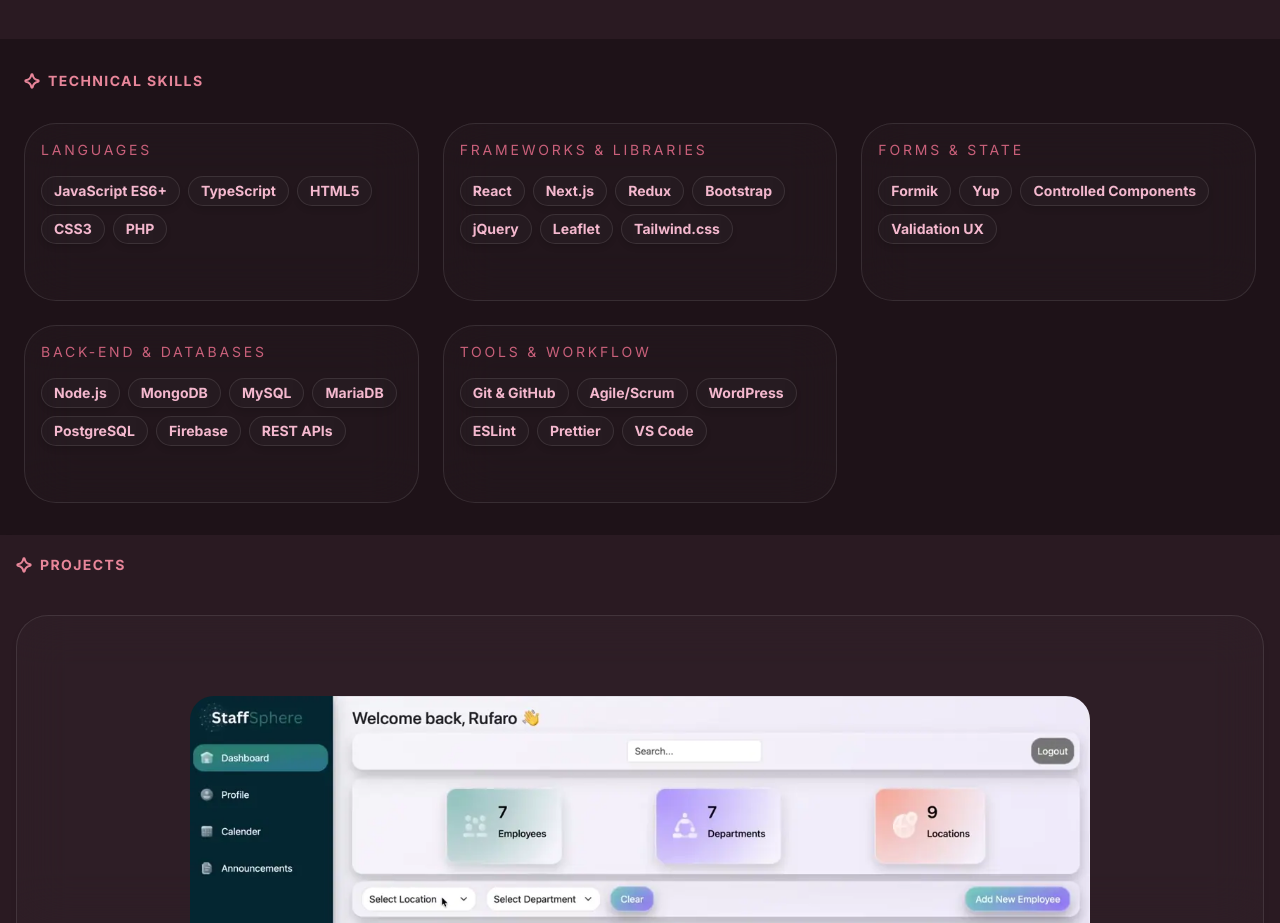
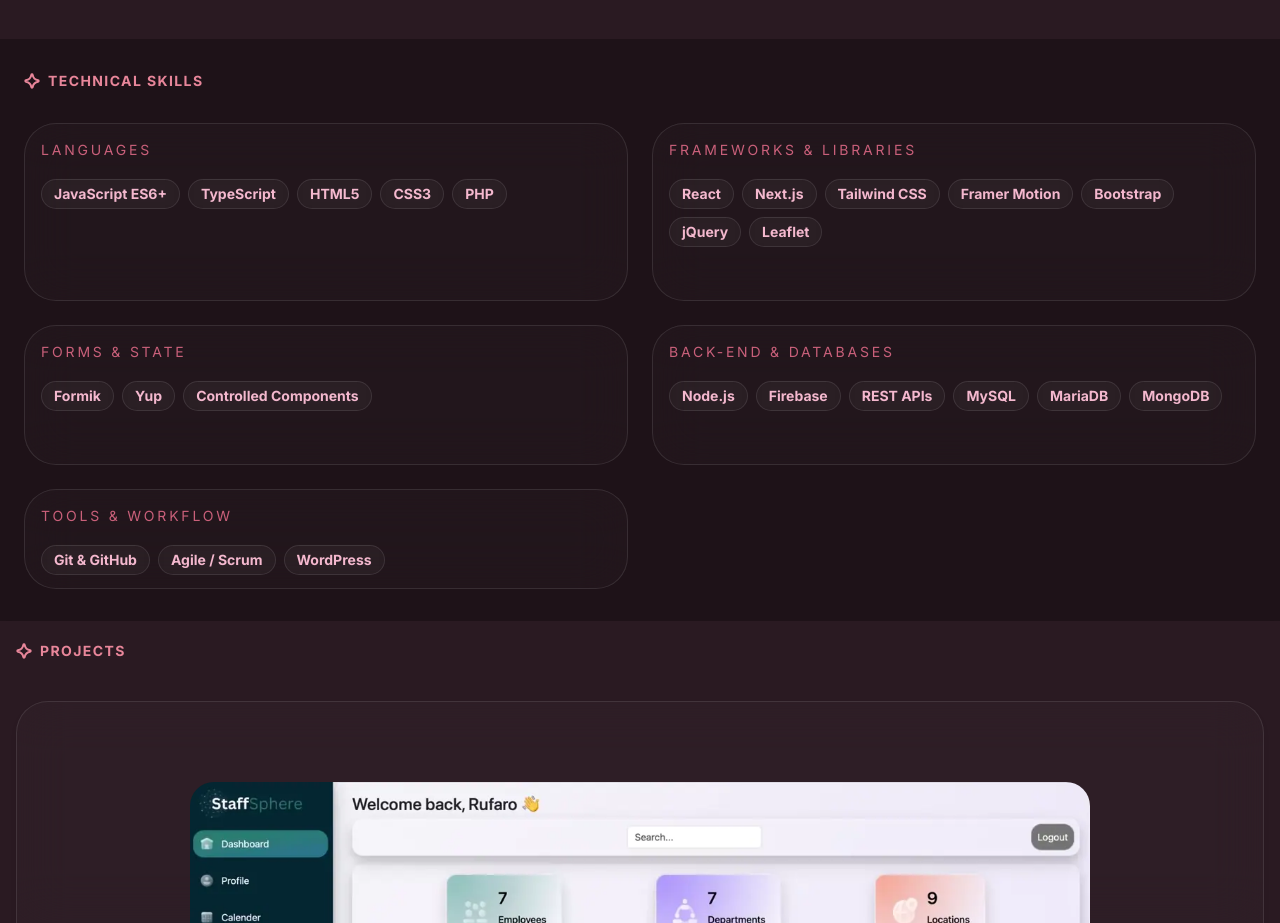
Before and after one commit to rufaro-ndhlovu/PortfolioWebsite, a Next.js app: page / in a window 1280 px wide. Shown: the part 1253-2176 px from the top of the page. Built offline with nearby package versions, Linux system fonts and the light colour scheme; a web font is replaced by a local one.

Commit message:
feat: enhance Skills section with detailed skill cards including usage and snippets

```diff
--- a/app/data/skills.ts
+++ b/app/data/skills.ts
@@ -2,6 +2,8 @@ export type SkillCategory = {
   title: string;
   skills: {
     name: string;
+    usedIn: string[];
+    snippet: string;
   }[];
 };
 
@@ -9,59 +11,146 @@ export const skillCategories: SkillCategory[] = [
   {
     title: "Languages",
     skills: [
-      { name: "JavaScript ES6+" },
-      { name: "TypeScript" },
-      { name: "HTML5" },
-      { name: "CSS3" },
-      { name: "PHP" },
+      {
+        name: "JavaScript ES6+",
+        usedIn: ["Gazetteer", "Company Directory V1"],
+        snippet: "async function fetchData() {}",
+      },
+      {
+        name: "TypeScript",
+        usedIn: ["Company Directory V2", "Portfolio"],
+        snippet: "interface Props { id: string }",
+      },
+      {
+        name: "HTML5",
+        usedIn: ["All projects"],
+        snippet: "<section aria-label='skills'>",
+      },
+      {
+        name: "CSS3",
+        usedIn: ["All projects"],
+        snippet: "@keyframes drift { ... }",
+      },
+      {
+        name: "PHP",
+        usedIn: ["Gazetteer", "Company Directory V1"],
+        snippet: "<?php echo $data; ?>",
+      },
     ],
   },
-
   {
     title: "Frameworks & Libraries",
     skills: [
-      { name: "React" },
-      { name: "Next.js" },
-      { name: "Redux" },
-      { name: "Bootstrap" },
-      { name: "jQuery" },
-      { name: "Leaflet" },
-      { name: "Tailwind.css" },
+      {
+        name: "React",
+        usedIn: ["Company Directory V2", "Portfolio"],
+        snippet: "const [state, setState] = useState()",
+      },
+      {
+        name: "Next.js",
+        usedIn: ["Company Directory V2", "Portfolio"],
+        snippet: "export default function Page() {}",
+      },
+      {
+        name: "Tailwind CSS",
+        usedIn: ["Portfolio"],
+        snippet: "className='flex gap-4 items-center'",
+      },
+      {
+        name: "Framer Motion",
+        usedIn: ["Portfolio"],
+        snippet: "whileInView={{ opacity: 1 }}",
+      },
+      {
+        name: "Bootstrap",
+        usedIn: ["Gazetteer", "Company Directory V1"],
+        snippet: "className='container-fluid'",
+      },
+      {
+        name: "jQuery",
+        usedIn: ["Gazetteer", "Company Directory V1"],
+        snippet: "$('.modal').fadeIn()",
+      },
+      {
+        name: "Leaflet",
+        usedIn: ["Gazetteer"],
+        snippet: "L.tileLayer(url).addTo(map)",
+      },
     ],
   },
-
   {
     title: "Forms & State",
     skills: [
-      { name: "Formik" },
-      { name: "Yup" },
-      { name: "Controlled Components" },
-      { name: "Validation UX" },
+      {
+        name: "Formik",
+        usedIn: ["Company Directory V2"],
+        snippet: "useFormik({ validationSchema })",
+      },
+      {
+        name: "Yup",
+        usedIn: ["Company Directory V2"],
+        snippet: "string().email().required()",
+      },
+      {
+        name: "Controlled Components",
+        usedIn: ["Company Directory V2"],
+        snippet: "value={val} onChange={setVal}",
+      },
     ],
   },
-
   {
     title: "Back-End & Databases",
     skills: [
-      { name: "Node.js" },
-      { name: "MongoDB" },
-      { name: "MySQL" },
-      { name: "MariaDB" },
-      { name: "PostgreSQL" },
-      { name: "Firebase" },
-      { name: "REST APIs" },
+      {
+        name: "Node.js",
+        usedIn: ["Various"],
+        snippet: "app.get('/api', handler)",
+      },
+      {
+        name: "Firebase",
+        usedIn: ["Company Directory V2"],
+        snippet: "await addDoc(collection, data)",
+      },
+      {
+        name: "REST APIs",
+        usedIn: ["Gazetteer", "Company Directory V2"],
+        snippet: "const res = await fetch(url)",
+      },
+      {
+        name: "MySQL",
+        usedIn: ["Company Directory V1", "QA Research"],
+        snippet: "SELECT * FROM employees",
+      },
+      {
+        name: "MariaDB",
+        usedIn: ["Company Directory V1", "QA Research"],
+        snippet: "ALTER TABLE staff ADD COLUMN...",
+      },
+      {
+        name: "MongoDB",
+        usedIn: ["Traineeship"],
+        snippet: "db.collection.findOne({ id })",
+      },
     ],
   },
-
   {
     title: "Tools & Workflow",
     skills: [
-      { name: "Git & GitHub" },
-      { name: "Agile/Scrum" },
-      { name: "WordPress" },
-      { name: "ESLint" },
-      { name: "Prettier" },
-      { name: "VS Code" },
+      {
+        name: "Git & GitHub",
+        usedIn: ["All projects"],
+        snippet: "git commit -m 'feat: ...'",
+      },
+      {
+        name: "Agile / Scrum",
+        usedIn: ["QA Research"],
+        snippet: "sprint planning, standups",
+      },
+      {
+        name: "WordPress",
+        usedIn: ["QA Research"],
+        snippet: "custom templates, hooks",
+      },
     ],
   },
 ];
--- a/app/sections/Skills.tsx
+++ b/app/sections/Skills.tsx
@@ -16,7 +16,7 @@ export default function Skills() {
         viewport={{ once: true }}
       >
         <Label>TECHNICAL SKILLS</Label>
-        <div className="mt-8 space-y-10 grid grid-cols-1 md:grid-cols-3 gap-6 items-stretch ">
+        <div className="mt-8 space-y-10 grid grid-cols-1 md:grid-cols-2 gap-6 items-stretch ">
           {skillCategories.map((category) => (
             <div
               key={category.title}
@@ -28,7 +28,12 @@ export default function Skills() {
 
               <div className="flex flex-row flex-wrap gap-2">
                 {category.skills.map((skill) => (
-                  <SkillsCard key={skill.name} name={skill.name} />
+                  <SkillsCard
+                    key={skill.name}
+                    name={skill.name}
+                    usedIn={skill.usedIn}
+                    snippet={skill.snippet}
+                  />
                 ))}
               </div>
             </div>
--- a/app/ui/SkillsCard.tsx
+++ b/app/ui/SkillsCard.tsx
@@ -1,23 +1,116 @@
 "use client";
 
-import React from "react";
+import React, { useRef, useState } from "react";
 import { motion } from "motion/react";
 
 type props = {
   name: string;
+  usedIn: string[];
+  snippet: string;
 };
 
-export default function SkillsCard({ name }: props) {
+export default function SkillsCard({ name, usedIn, snippet }: props) {
+  const [open, setOpen] = useState(false);
+  const [hovered, setHovered] = useState(false);
+  const tooltipVisible = open || hovered;
+
   return (
     <motion.div
-      whileHover={{ y: -10, scale: 1.05 }}
+      style={{ position: "relative", display: "inline-block" }}
+      animate={{
+        y: [0, -4, 0, 3, 0],
+      }}
       transition={{
-        type: "spring",
-        stiffness: 300,
+        duration: 4,
+        repeat: Infinity,
+        ease: "easeInOut",
+        times: [0, 0.25, 0.5, 0.75, 1],
       }}
-      className="bg-[var(--bg-card)] px-3 py-1 rounded-full shadow-md text-[var(--pink-light)] border border-[var(--pink-glow)] bg-white/2 backdrop-blur-xl border-white/10"
     >
-      <h4 className="text-sm font-bold">{name}</h4>
+      {/* Tooltip — sits above the pill */}
+      {tooltipVisible && (
+        <motion.div
+          initial={{ opacity: 0, y: 6, scale: 0.95 }}
+          animate={{ opacity: 1, y: 0, scale: 1 }}
+          exit={{ opacity: 0, y: 6, scale: 0.95 }}
+          transition={{ duration: 0.18, ease: "easeOut" }}
+          className="absolute bottom-full left-1/2 -translate-x-1/2 mb-3 z-50 pointer-events-none"
+          style={{ minWidth: "180px" }}
+        >
+          <div
+            className="rounded-2xl px-4 py-3 backdrop-blur-xl border border-white/10"
+            style={{
+              background: "rgba(10, 8, 20, 0.92)",
+              boxShadow: "0 0 24px rgba(var(--pink-main-rgb), 0.15)",
+            }}
+          >
+            {/* Skill name */}
+            <p
+              className="text-xs font-bold mb-1 tracking-wide"
+              style={{ color: "var(--pink-main)" }}
+            >
+              {name}
+            </p>
+
+            {/* Code snippet */}
+            <p
+              className="text-[11px] font-mono mb-2 opacity-60"
+              style={{ color: "var(--pink-light)" }}
+            >
+              {snippet}
+            </p>
+
+            {/* Projects / where used */}
+            <div className="flex flex-col gap-0.5">
+              {usedIn.map((p) => (
+                <p
+                  key={p}
+                  className="text-[11px] opacity-50"
+                  style={{ color: "var(--pink-light)" }}
+                >
+                  → {p}
+                </p>
+              ))}
+            </div>
+
+            {/* Little arrow pointer */}
+            <div
+              className="absolute left-1/2 -translate-x-1/2 top-full w-2 h-2 rotate-45 border-r border-b border-white/10"
+              style={{ background: "rgba(10, 8, 20, 0.92)", marginTop: "-4px" }}
+            />
+          </div>
+        </motion.div>
+      )}
+
+      {/* The pill itself */}
+      <motion.button
+        onHoverStart={() => setHovered(true)}
+        onHoverEnd={() => setHovered(false)}
+        onClick={() => setOpen((v) => !v)}
+        whileHover={{ scale: 1.12 }}
+        whileTap={{ scale: 0.96 }}
+        transition={{ type: "spring", stiffness: 400, damping: 20 }}
+        className="px-3 py-1 rounded-full cursor-pointer select-none"
+        style={{
+          background: open
+            ? "rgba(var(--pink-main), 0.15)"
+            : "rgba(255,255,255,0.03)",
+          border: open
+            ? "1px solid rgba(var(--pink-main), 0.5)"
+            : "1px solid rgba(255,255,255,0.10)",
+          backdropFilter: "blur(12px)",
+          boxShadow:
+            hovered || open ? "0 0 16px rgba(var(--pink-main), 0.2)" : "none",
+          transition: "background 0.2s, border 0.2s, box-shadow 0.2s",
+        }}
+      >
+        <h4
+          className="text-sm font-bold whitespace-nowrap"
+          style={{ color: "var(--pink-light)" }}
+        >
+          {name}
+        </h4>
+      </motion.button>
     </motion.div>
   );
 }
```
